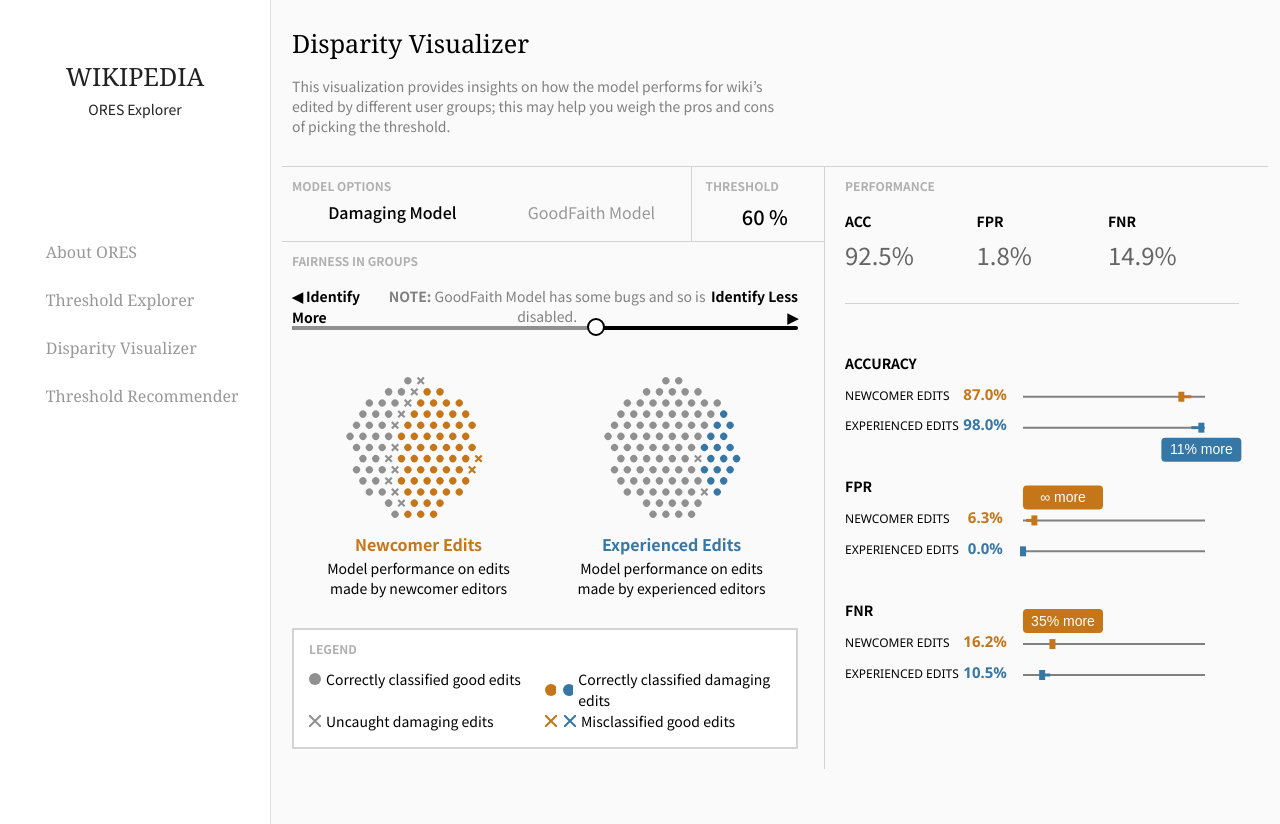
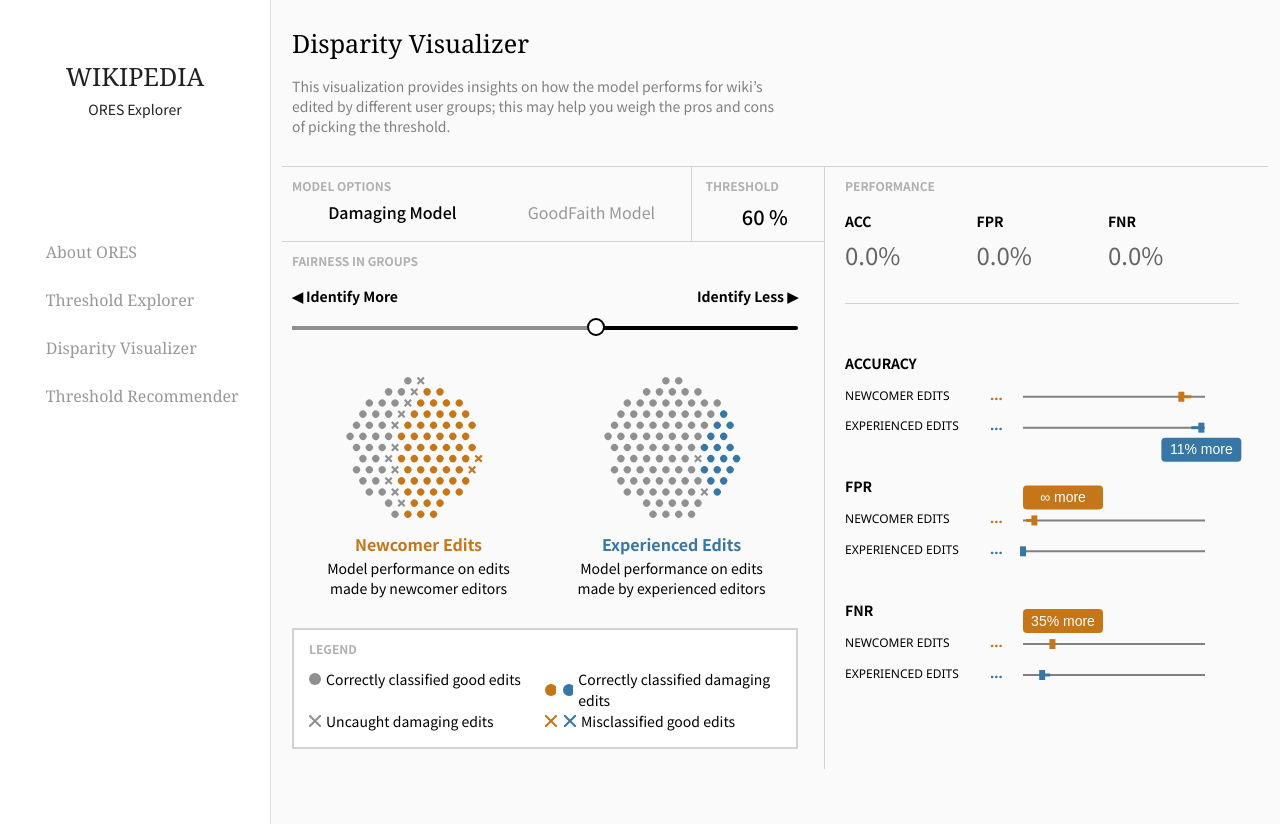
Before and after one commit to CMU-Wikipedia/ores-viz, a React (Create React App) app: page /disparity in a window 1280 px wide. Built offline with nearby package versions, Linux system fonts and the light colour scheme.

Commit message:
fixed goodfaith model state update

```diff
--- a/src/components/group_compare/compare_visualizer.jsx
+++ b/src/components/group_compare/compare_visualizer.jsx
@@ -128,7 +128,6 @@ class GroupCompareVisualizer extends Component {
   getPerformanceForThreshold() {
     const threshold = this.state.threshold * 0.01;
     const damaging = this.state.damaging;
-    console.log(this.state.damaging, damaging);
     if (this.props.groupOneData != null && this.props.groupTwoData != null) {
       const groupOneFP = this.props.groupOneData.filter(function (d) {
         return (
@@ -225,12 +224,6 @@ class GroupCompareVisualizer extends Component {
       });
 
       this.state.damaging = type;
-      //   this.state.defaultPerformance = [
-      //     acc.toFixed(1),
-      //     fpr.toFixed(1),
-      //     fnr.toFixed(1),
-      //   ];
-
       this.getWholePerformance();
       d3.select(".compareChart svg").remove();
       this.drawChart = this.drawChart.bind(this);
@@ -240,11 +233,6 @@ class GroupCompareVisualizer extends Component {
         // damaging: type,
         defaultPerformance: [acc.toFixed(1), fpr.toFixed(1), fnr.toFixed(1)],
       });
-      //   this.state.defaultPerformance = [
-      //     acc.toFixed(1),
-      //     fpr.toFixed(1),
-      //     fnr.toFixed(1),
-      //   ];
 
       d3.select(".comparePerformance svg").remove();
       this.drawPerformanceChart = this.drawPerformanceChart.bind(this);
@@ -273,12 +261,13 @@ class GroupCompareVisualizer extends Component {
   };
 
   componentDidMount() {
+    console.log("component mounted");
     let width = this.getWidth();
     let height = width / 2.4;
     let performanceWidth = this.getPerformanceWidth();
     let performanceHeight = this.getPerformanceHeight();
     let sliderRight = width - 40;
-    this.getWholePerformance();
+    // this.getWholePerformance();
     let acc = 0;
     let fpr = 0;
     let fnr = 0;
@@ -300,6 +289,7 @@ class GroupCompareVisualizer extends Component {
         defaultPerformance: [acc.toFixed(1), fpr.toFixed(1), fnr.toFixed(1)],
       },
       () => {
+        this.getWholePerformance();
         this.drawChart();
         this.drawPerformanceChart();
       }
@@ -346,13 +336,12 @@ class GroupCompareVisualizer extends Component {
       const groupTwoPerf = performance.groupTwo;
       const allPerf = getPerformance(performance.all);
 
-      this.setState({
-        wholePerformance: allPerf,
-        groupOnePerformance: groupOnePerf,
-        groupTwoPerformance: groupTwoPerf,
-      });
+      this.state.wholePerformance = allPerf;
+      this.state.groupOnePerformance = groupOnePerf;
+      this.state.groupTwoPerformance = groupTwoPerf;
     }
   }
+
   drawPerformanceChart() {
     const margin = this.getMargin();
     let width = this.state.performanceWidth - margin.left - margin.right;
@@ -695,14 +684,6 @@ class GroupCompareVisualizer extends Component {
     }
   }
 
-  getDisclaimer() {
-    return (
-      <span>
-        <strong>NOTE:</strong> GoodFaith Model has some bugs and so is disabled.
-      </span>
-    );
-  }
-
   render() {
     const message = this.state.damaging ? "damaging" : "good faith";
     const opposite = this.state.damaging ? "good" : "bad faith";
@@ -720,7 +701,7 @@ class GroupCompareVisualizer extends Component {
             <Grid container spacing={0}>
               <TypeToggle
                 damaging={this.state.damaging}
-                // onChange={this.onTypeChange}
+                onChange={this.onTypeChange}
                 gridSize={9}
                 key={this.state.damaging}
               />
@@ -753,7 +734,6 @@ class GroupCompareVisualizer extends Component {
             <Typography variant="subtitle2">Fairness in Groups</Typography>
             <ThresholdSlider
               defaultValue={60}
-              middleText={this.getDisclaimer}
               onChangeCommitted={this.onSliderChange}
             />
           </div>
```
